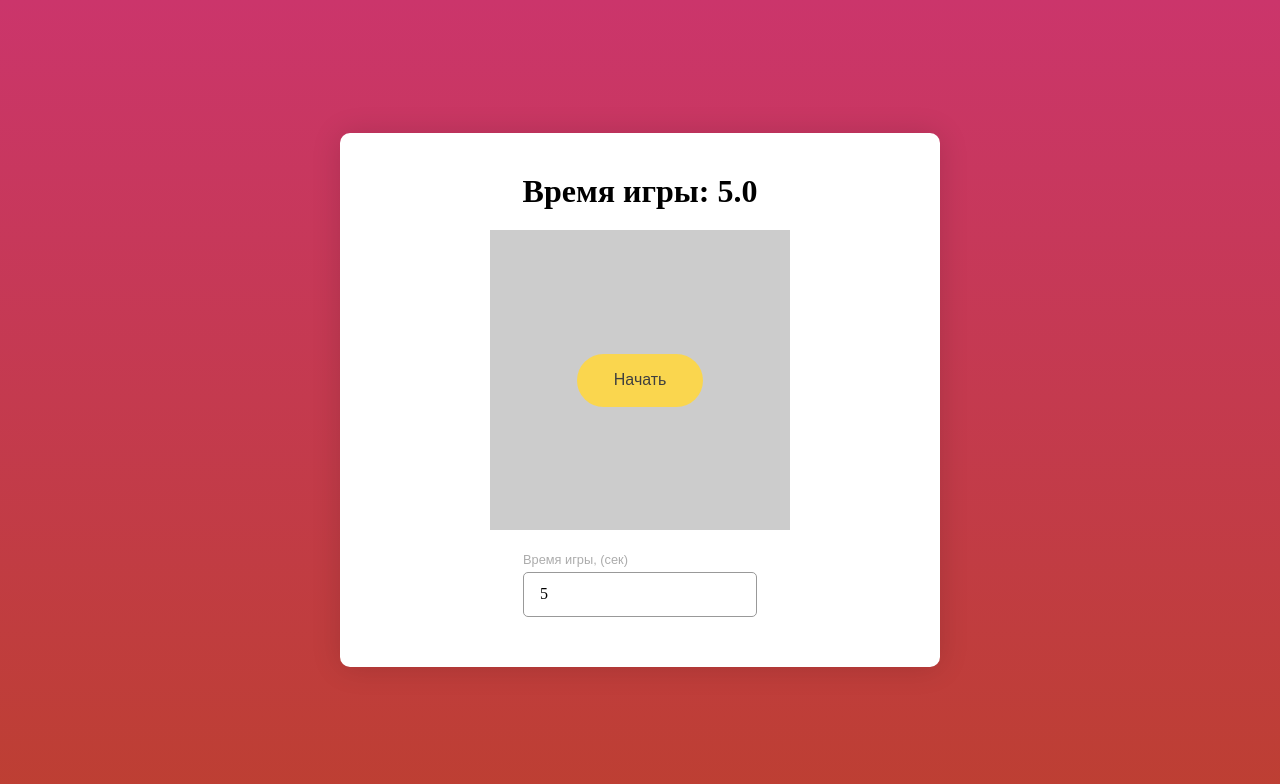
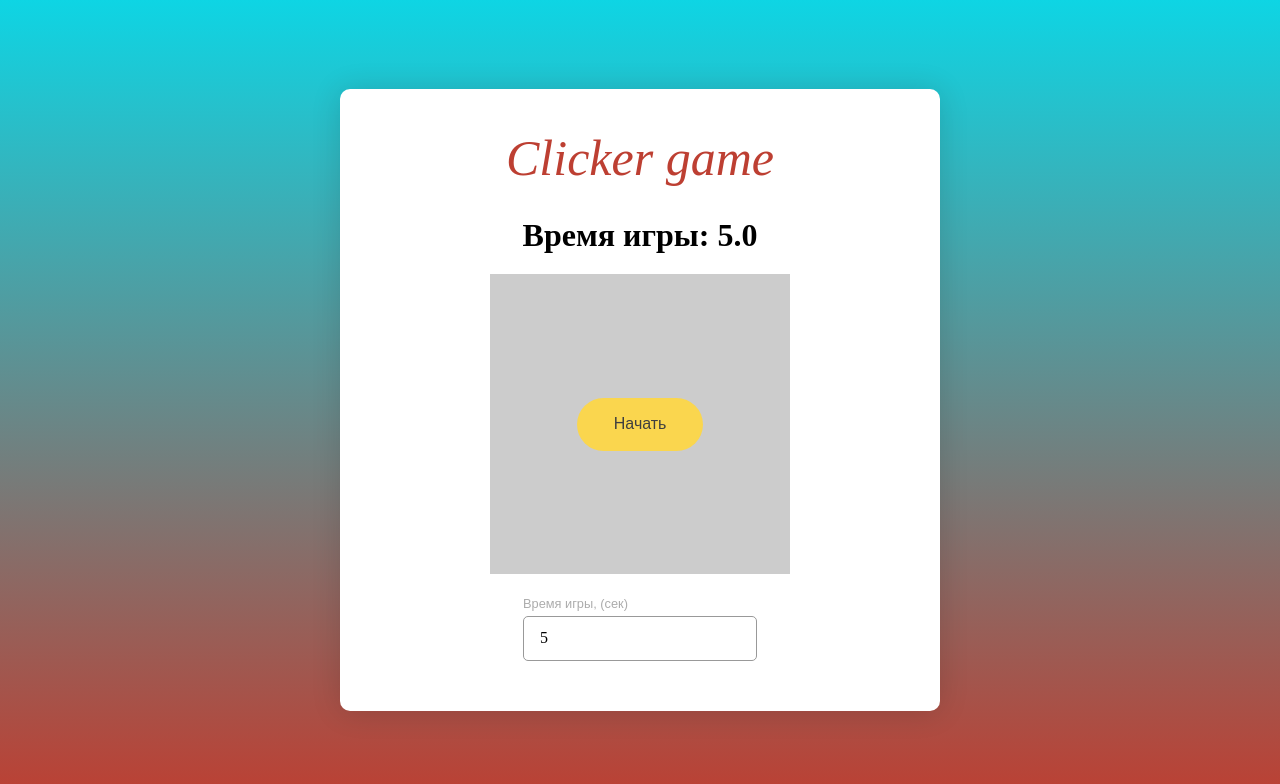
Before and after one commit to frontweb25/clicker-game, a plain HTML site: page index.html in a window 1280 px wide. Drawn offline with Linux system fonts and the light colour scheme.

Commit message:
game end

```diff
--- a/css/styles.css
+++ b/css/styles.css
@@ -13,7 +13,14 @@ body {
   align-items: center;
   padding: 20px;
   overflow: hidden;
-  background: linear-gradient(#CB356B, #BD3F32);
+  background: linear-gradient(#0ed5e4, #BD3F32);
+}
+
+.app__title{
+  font-size: 50px;
+  margin-bottom: 30px;
+  color: #BD3F32;
+  font-style: italic;
 }
 
 .app {
--- a/index.html
+++ b/index.html
@@ -12,6 +12,7 @@
 
   <div class="app">
     <div class="app__header">
+      <div class="app__title">Сlicker game</div>
       <h1 id="time-header">Время игры: <span id="time">5.0</span></h1>
       <h1 id="result-header" class="hide">Ваш результат: <span id="result"></span></h1>
     </div>
@@ -30,5 +31,6 @@
 
 
   <script src="js/main.js"></script>
+  <!-- <script src="js/index.js"></script> -->
 </body>
 </html>
```
Also changed, not shown: js/index.js (added).
